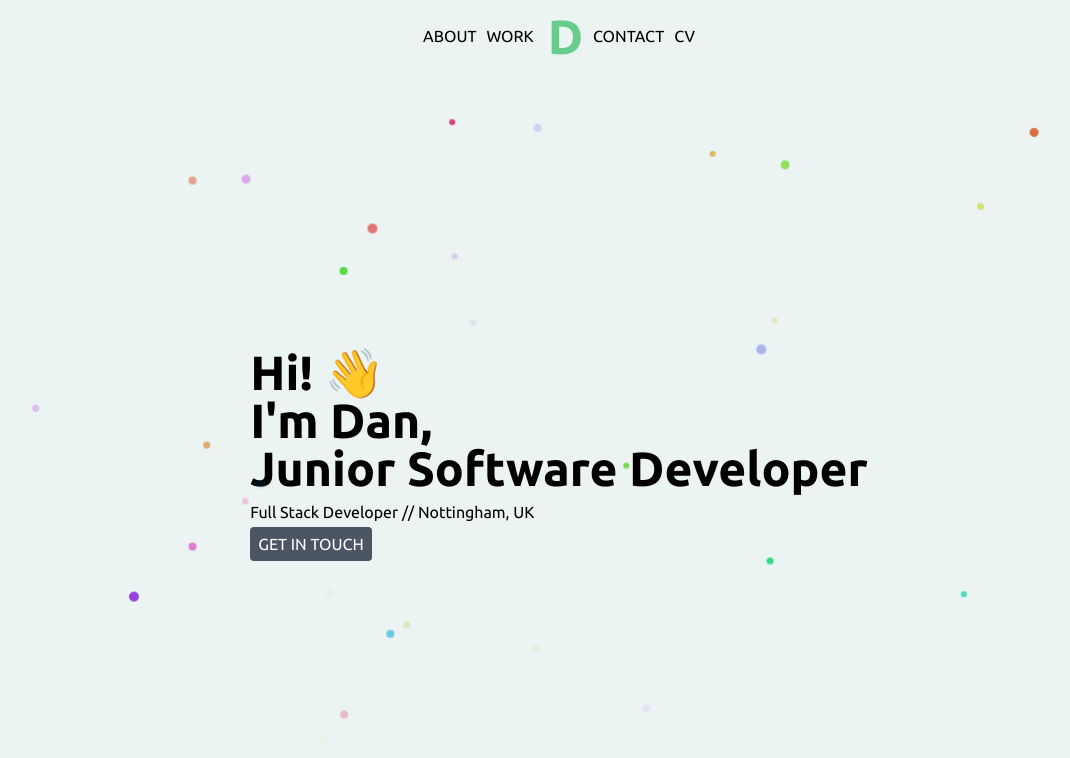
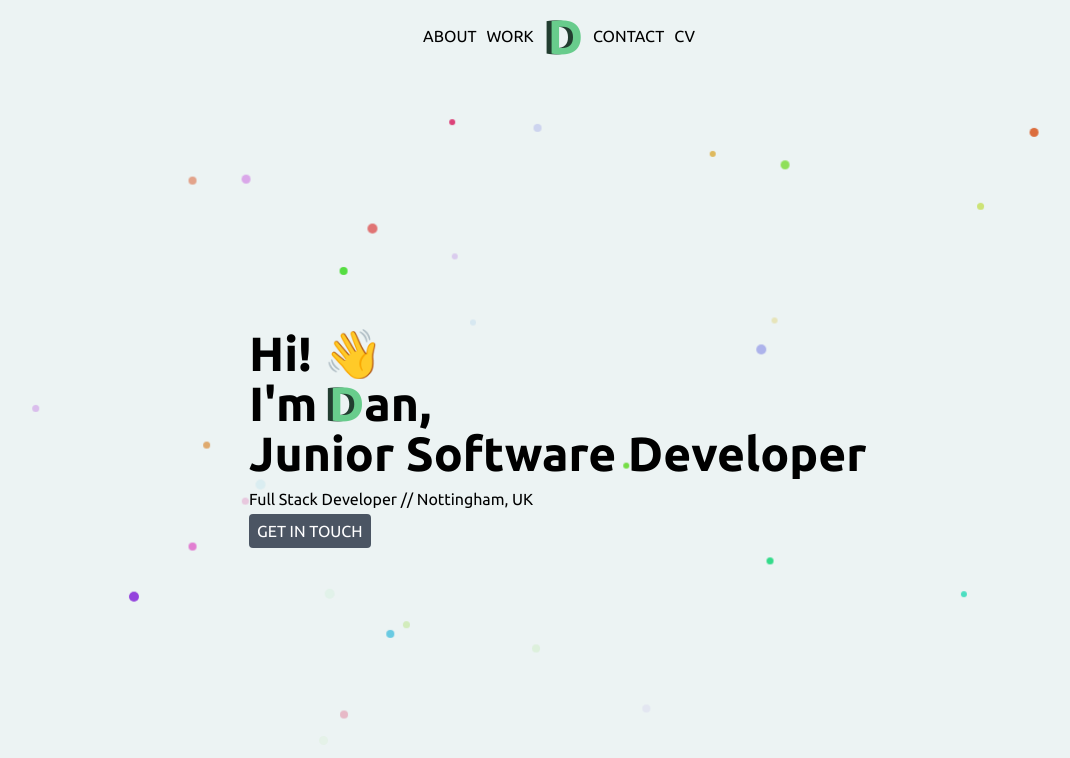
Before and after one commit to Deehjay/portfolio, a Vue app: page / in a window 1280 px wide. Shown: the top 758 px of the page, without its empty margins (81-1151 px from the left). Built offline with nearby package versions, Linux system fonts and the light colour scheme.

Commit message:
Home page styling and animations

```diff
--- a/src/views/Home.vue
+++ b/src/views/Home.vue
@@ -5,56 +5,142 @@ export default {
   components: {
     Button,
   },
+  data() {
+    return {
+      particleCount: 30,
+    };
+  },
 };
 </script>
 
 <template>
-  <div id="particle-container">
-    <div class="particle"></div>
-    <div class="particle"></div>
-    <div class="particle"></div>
-    <div class="particle"></div>
-    <div class="particle"></div>
-    <div class="particle"></div>
-    <div class="particle"></div>
-    <div class="particle"></div>
-    <div class="particle"></div>
-    <div class="particle"></div>
-    <div class="particle"></div>
-    <div class="particle"></div>
-    <div class="particle"></div>
-    <div class="particle"></div>
-    <div class="particle"></div>
-    <div class="particle"></div>
-    <div class="particle"></div>
-    <div class="particle"></div>
-    <div class="particle"></div>
-    <div class="particle"></div>
-    <div class="particle"></div>
-    <div class="particle"></div>
-    <div class="particle"></div>
-    <div class="particle"></div>
-    <div class="particle"></div>
-    <div class="particle"></div>
-    <div class="particle"></div>
-    <div class="particle"></div>
-    <div class="particle"></div>
-    <div class="particle"></div>
+  <div id="particle-container" class="z-0">
+    <div v-for="n in particleCount" class="particle z-0"></div>
   </div>
-  <div class="container flex flex-col items-center justify-center p-2">
+  <div
+    class="landing flex flex-wrap items-center justify-center p-2 z-1 relative">
     <header>
-      <h1 class="flex text-5xl font-sans font-bold">
-        Hi! 👋 <br />
-        I'm Dan, <br />
-        Junior Software Developer
+      <h1 class="text-5xl font-sans font-bold">
+        <span class="line block w-full"> Hi! <span id="wave">👋</span> </span>
+        <span class="line block w-full">
+          I'm <span class="name-accent">D</span>an,
+        </span>
+        <span class="line block w-full"> Junior Software Developer </span>
       </h1>
-      <p class="mt-2 mb-2">Full Stack Developer // Nottingham, UK</p>
-      <Button text="Get in touch" internal="true" link="/work" />
+      <div class="call-to-action">
+        <p class="mt-2 mb-2">Full Stack Developer // Nottingham, UK</p>
+        <Button text="Get in touch" internal="true" link="/work" />
+      </div>
     </header>
   </div>
 </template>
 
 <style>
+.landing {
+  height: 91vh;
+}
+
+.line {
+  opacity: 0;
+  position: relative;
+  width: 100%;
+  height: 50px;
+  overflow: hidden;
+  white-space: nowrap;
+  animation: fadeInAndMakeFullWidth 1.5s;
+  animation-timing-function: ease-in-out;
+  animation-fill-mode: forwards;
+}
+
+h1 span:nth-child(1) {
+  animation-delay: 0.1s;
+}
+
+h1 span:nth-child(2) {
+  animation-delay: 1.3s;
+}
+
+h1 span:nth-child(3) {
+  animation-delay: 2.1s;
+}
+
+.call-to-action {
+  opacity: 0;
+  animation: fadeIn 1s;
+  animation-delay: 3.7s;
+  animation-fill-mode: forwards;
+}
+
+#particle-container {
+  opacity: 0;
+  animation: fadeIn 1s;
+  animation-fill-mode: forwards;
+}
+
+#wave {
+  animation: wave-animation 1s;
+  animation-delay: 0.6s;
+  animation-iteration-count: 1;
+  transform-origin: 70% 70%;
+  display: inline-block;
+}
+
+@keyframes wave-animation {
+  0% {
+    transform: rotate(0deg);
+  }
+  20% {
+    transform: rotate(14deg);
+  }
+
+  40% {
+    transform: rotate(-8deg);
+  }
+
+  60% {
+    transform: rotate(14deg);
+  }
+
+  80% {
+    transform: rotate(-8deg);
+  }
+
+  100% {
+    transform: rotate(0deg);
+  }
+}
+
+header {
+  width: 100%;
+  max-width: 620px;
+  margin: 0 auto;
+}
+
+@keyframes fadeIn {
+  0% {
+    opacity: 0;
+  }
+  100% {
+    opacity: 1;
+  }
+}
+
+@keyframes fadeInAndMakeFullWidth {
+  0% {
+    opacity: 0;
+    width: 0%;
+  }
+  100% {
+    opacity: 1;
+    width: 100%;
+  }
+}
+
+.name-accent {
+  color: #68cc8c;
+  text-shadow: -5px 0 0 #223d30;
+}
+
 .container {
   height: 95vh;
 }
```
